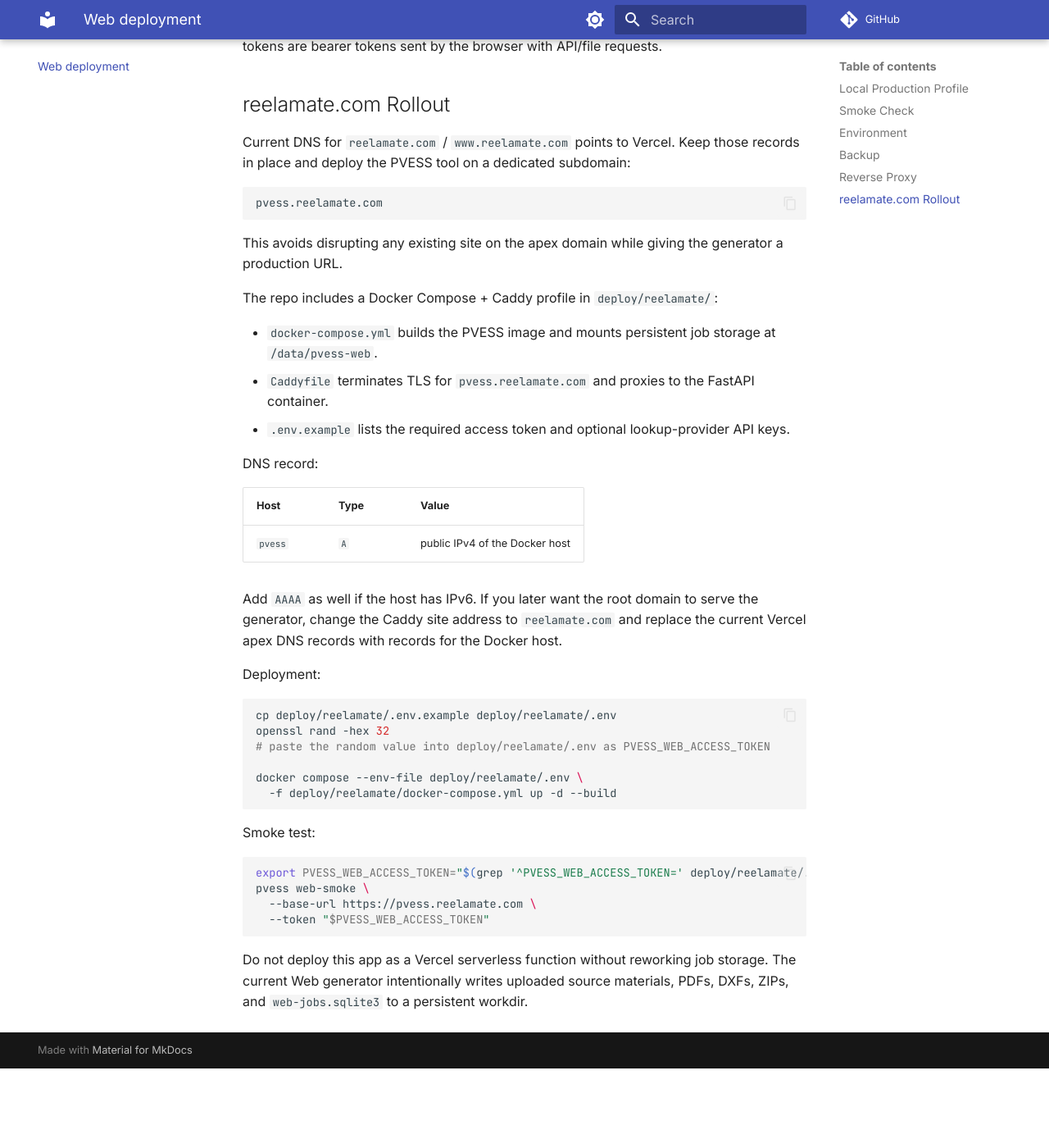
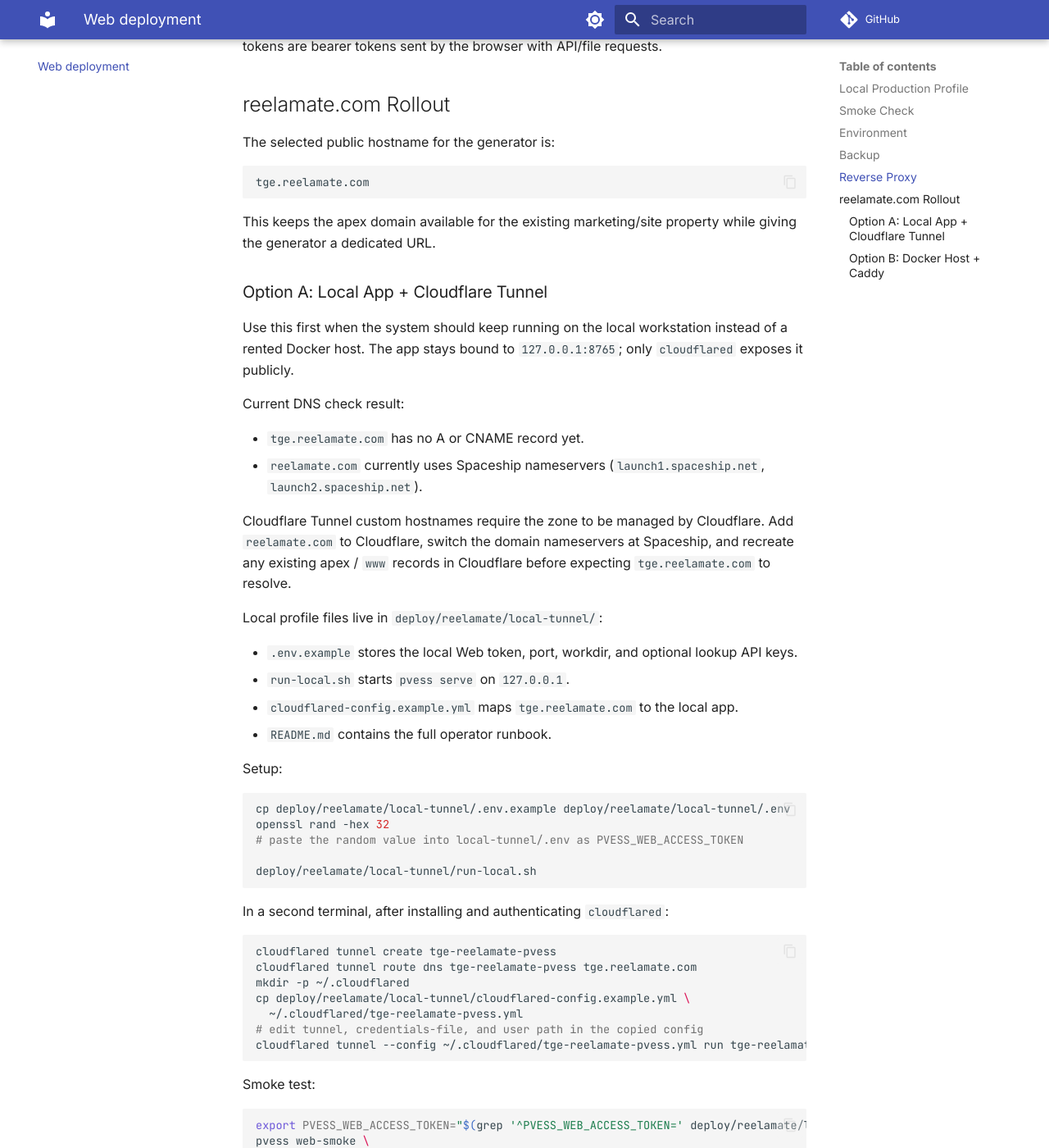
Before and after one commit to maxwu1978/pvess-calc, an MkDocs documentation site: the page built from docs/web-deployment.md, in a window 1280 px wide and 1400 px high, scrolled down 2613 px. Shown: the whole window at 82% size. Built offline with MkDocs 1.6.1 and Material for MkDocs 9.7.7, drawn with Linux system fonts in a browser that asks for light colours; comment, search, counter and statistics services are not loaded; before the commit the page ends 3916 px from its top, so only the background shows below that; some of the changed text lies outside the part shown.

Commit message:
add local tunnel deployment profile

````diff
--- a/docs/web-deployment.md
+++ b/docs/web-deployment.md
@@ -96,22 +96,94 @@
 
 ## reelamate.com Rollout
 
-Current DNS for `reelamate.com` / `www.reelamate.com` points to Vercel. Keep
-those records in place and deploy the PVESS tool on a dedicated subdomain:
+The selected public hostname for the generator is:
 
 ```text
-pvess.reelamate.com
+tge.reelamate.com
 ```
 
-This avoids disrupting any existing site on the apex domain while giving the
-generator a production URL.
+This keeps the apex domain available for the existing marketing/site property
+while giving the generator a dedicated URL.
 
-The repo includes a Docker Compose + Caddy profile in
-`deploy/reelamate/`:
+### Option A: Local App + Cloudflare Tunnel
+
+Use this first when the system should keep running on the local workstation
+instead of a rented Docker host. The app stays bound to `127.0.0.1:8765`; only
+`cloudflared` exposes it publicly.
+
+Current DNS check result:
+
+- `tge.reelamate.com` has no A or CNAME record yet.
+- `reelamate.com` currently uses Spaceship nameservers
+  (`launch1.spaceship.net`, `launch2.spaceship.net`).
+
+Cloudflare Tunnel custom hostnames require the zone to be managed by
+Cloudflare. Add `reelamate.com` to Cloudflare, switch the domain nameservers at
+Spaceship, and recreate any existing apex / `www` records in Cloudflare before
+expecting `tge.reelamate.com` to resolve.
+
+Local profile files live in `deploy/reelamate/local-tunnel/`:
+
+- `.env.example` stores the local Web token, port, workdir, and optional lookup
+  API keys.
+- `run-local.sh` starts `pvess serve` on `127.0.0.1`.
+- `cloudflared-config.example.yml` maps `tge.reelamate.com` to the local app.
+- `README.md` contains the full operator runbook.
+
+Setup:
+
+```bash
+cp deploy/reelamate/local-tunnel/.env.example deploy/reelamate/local-tunnel/.env
+openssl rand -hex 32
+# paste the random value into local-tunnel/.env as PVESS_WEB_ACCESS_TOKEN
+
+deploy/reelamate/local-tunnel/run-local.sh
+```
+
+In a second terminal, after installing and authenticating `cloudflared`:
+
+```bash
+cloudflared tunnel create tge-reelamate-pvess
+cloudflared tunnel route dns tge-reelamate-pvess tge.reelamate.com
+mkdir -p ~/.cloudflared
+cp deploy/reelamate/local-tunnel/cloudflared-config.example.yml \
+  ~/.cloudflared/tge-reelamate-pvess.yml
+# edit tunnel, credentials-file, and user path in the copied config
+cloudflared tunnel --config ~/.cloudflared/tge-reelamate-pvess.yml run tge-reelamate-pvess
+```
+
+Smoke test:
+
+```bash
+export PVESS_WEB_ACCESS_TOKEN="$(grep '^PVESS_WEB_ACCESS_TOKEN=' deploy/reelamate/local-tunnel/.env | cut -d= -f2-)"
+pvess web-smoke \
+  --base-url https://tge.reelamate.com \
+  --token "$PVESS_WEB_ACCESS_TOKEN"
+```
+
+Operational constraints:
+
+- The local machine must stay powered on, awake, and online.
+- Generated source files remain on the local machine under
+  `~/.pvess/reelamate-web` by default.
+- Keep `PVESS_WEB_ACCESS_TOKEN` private and add Cloudflare Access before
+  sharing the URL outside the internal team.
+
+Cloudflare references: locally managed tunnel creation, DNS route creation, and
+ingress config are documented at
+`https://developers.cloudflare.com/cloudflare-one/networks/connectors/cloudflare-tunnel/do-more-with-tunnels/local-management/create-local-tunnel/`,
+`https://developers.cloudflare.com/cloudflare-one/networks/connectors/cloudflare-tunnel/routing-to-tunnel/dns/`,
+and
+`https://developers.cloudflare.com/cloudflare-one/networks/connectors/cloudflare-tunnel/do-more-with-tunnels/local-management/configuration-file/`.
+
+### Option B: Docker Host + Caddy
+
+The repo also includes a Docker Compose + Caddy profile in
+`deploy/reelamate/` for a future Docker-capable Linux host:
 
 - `docker-compose.yml` builds the PVESS image and mounts persistent job storage
   at `/data/pvess-web`.
-- `Caddyfile` terminates TLS for `pvess.reelamate.com` and proxies to the
+- `Caddyfile` terminates TLS for `tge.reelamate.com` and proxies to the
   FastAPI container.
 - `.env.example` lists the required access token and optional lookup-provider
   API keys.
@@ -120,11 +192,9 @@
 
 | Host | Type | Value |
 |---|---|---|
-| `pvess` | `A` | public IPv4 of the Docker host |
+| `tge` | `A` | public IPv4 of the Docker host |
 
-Add `AAAA` as well if the host has IPv6. If you later want the root domain to
-serve the generator, change the Caddy site address to `reelamate.com` and
-replace the current Vercel apex DNS records with records for the Docker host.
+Add `AAAA` as well if the host has IPv6.
 
 Deployment:
 
@@ -142,7 +212,7 @@
 ```bash
 export PVESS_WEB_ACCESS_TOKEN="$(grep '^PVESS_WEB_ACCESS_TOKEN=' deploy/reelamate/.env | cut -d= -f2-)"
 pvess web-smoke \
-  --base-url https://pvess.reelamate.com \
+  --base-url https://tge.reelamate.com \
   --token "$PVESS_WEB_ACCESS_TOKEN"
 ```
 
````
Also changed, not shown: CHANGELOG.md (+14 -1 lines), ROADMAP.md (+37 -5 lines), deploy/reelamate/README.md (+5 -5 lines), deploy/reelamate/local-tunnel/README.md (added, +94 -0 lines), 5 other files.
